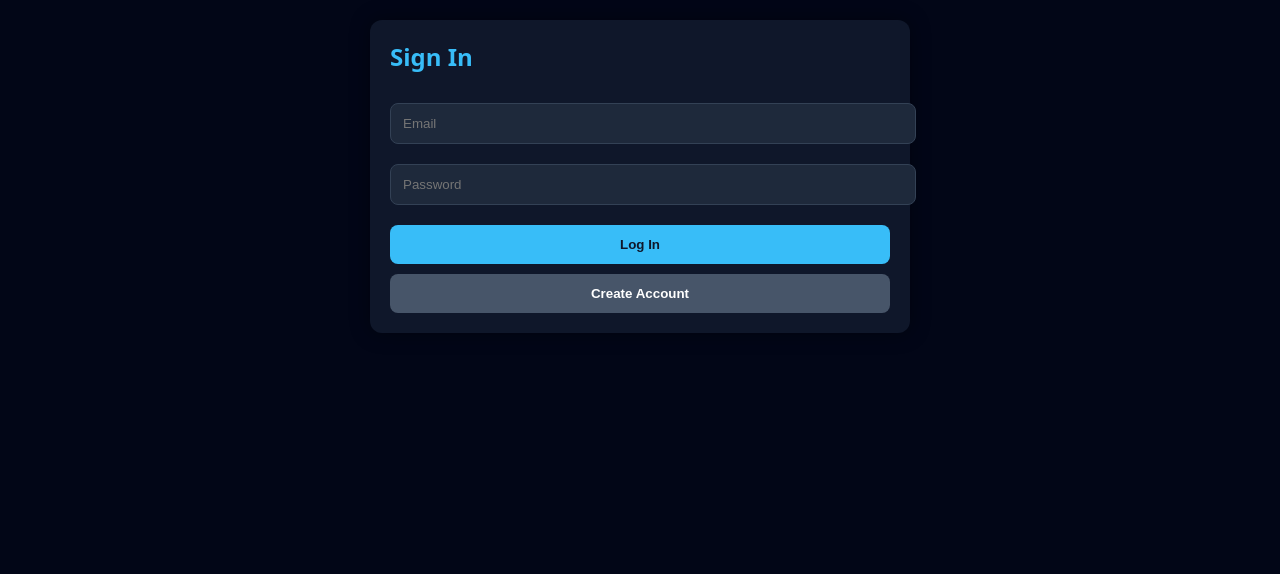
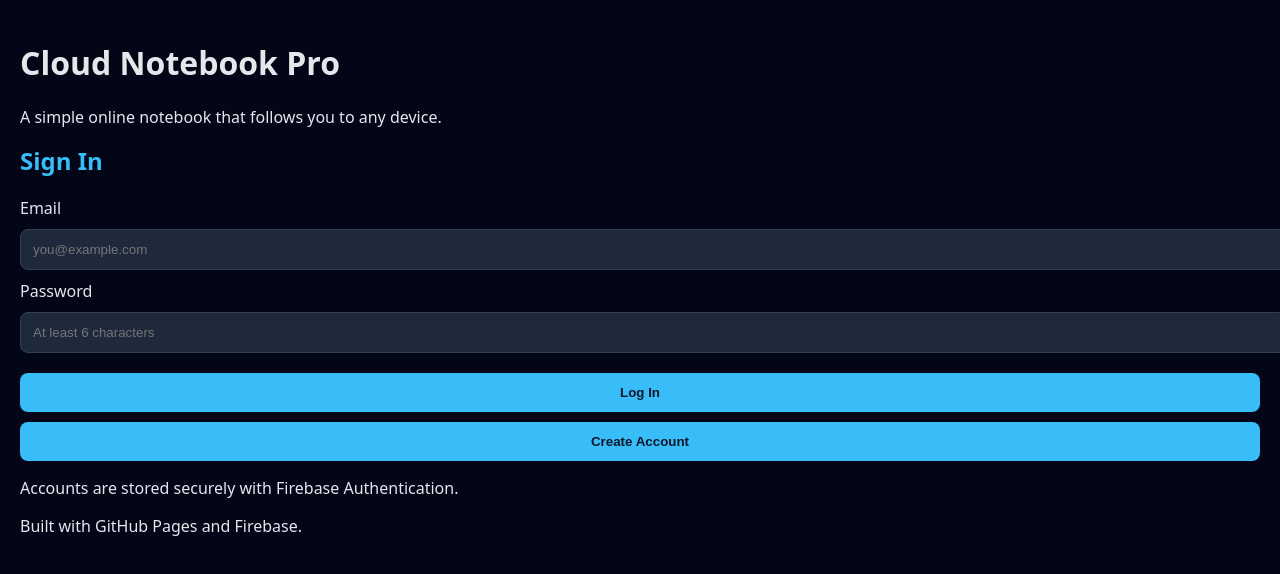
Before and after one commit to ryan222214/cloud-notebook-pro, a plain HTML site: page index.html in a window 1280 px wide. Drawn offline with Linux system fonts and the light colour scheme; no server answers.

Commit message:
Update index.html

```diff
--- a/index.html
+++ b/index.html
@@ -5,28 +5,69 @@
   <title>Cloud Notebook Pro</title>
   <meta name="viewport" content="width=device-width, initial-scale=1" />
   <link rel="stylesheet" href="style.css" />
+  <link rel="preconnect" href="https://fonts.googleapis.com" />
+  <link rel="preconnect" href="https://fonts.gstatic.com" crossorigin />
+  <link href="https://fonts.googleapis.com/css2?family=Inter:wght@400;500;600;700&display=swap" rel="stylesheet" />
 </head>
 <body>
 
-  <div id="auth-section" class="container">
-    <h2>Sign In</h2>
+  <div class="app-shell">
+    <header class="app-header">
+      <h1>Cloud Notebook Pro</h1>
+      <p class="tagline">A simple online notebook that follows you to any device.</p>
+    </header>
 
-    <input type="email" id="email" placeholder="Email" />
-    <input type="password" id="password" placeholder="Password" />
+    <main class="app-main">
+      <section id="auth-section" class="panel">
+        <h2>Sign In</h2>
 
-    <button id="loginBtn">Log In</button>
-    <button id="signupBtn" class="secondary">Create Account</button>
-  </div>
+        <label class="field">
+          <span>Email</span>
+          <input type="email" id="email" placeholder="you@example.com" />
+        </label>
 
-  <div id="app-section" class="container hidden">
-    <h2>Your Cloud Notebook</h2>
+        <label class="field">
+          <span>Password</span>
+          <input type="password" id="password" placeholder="At least 6 characters" />
+        </label>
 
-    <textarea id="noteInput" placeholder="Write a note..."></textarea>
-    <button id="addNoteBtn">Add Note</button>
-    <button id="logoutBtn" class="secondary">Log Out</button>
+        <button id="loginBtn" class="btn primary">Log In</button>
+        <button id="signupBtn" class="btn ghost">Create Account</button>
 
-    <h3>Saved Notes</h3>
-    <div id="notesList"></div>
+        <p class="hint">
+          Accounts are stored securely with Firebase Authentication.
+        </p>
+      </section>
+
+      <section id="app-section" class="panel hidden">
+        <h2>Your Cloud Notebook</h2>
+
+        <label class="field">
+          <span>Write a note</span>
+          <textarea id="noteInput" placeholder="Capture an idea, reminder, or thought..."></textarea>
+        </label>
+
+        <button id="addNoteBtn" class="btn primary full">Add Note</button>
+        <button id="logoutBtn" class="btn ghost full">Log Out</button>
+
+        <div class="notes-header">
+          <h3>Saved Notes</h3>
+          <span class="notes-subtitle">Newest notes appear at the top.</span>
+        </div>
+
+        <div id="notesList" class="notes-list">
+          <!-- Notes will be rendered here -->
+        </div>
+
+        <p class="empty-hint" id="emptyHint">
+          No notes yet. Write something above and tap “Add Note”.
+        </p>
+      </section>
+    </main>
+
+    <footer class="app-footer">
+      <span>Built with GitHub Pages and Firebase.</span>
+    </footer>
   </div>
 
   <!-- Firebase SDKs -->
@@ -34,9 +75,7 @@
   <script src="https://www.gstatic.com/firebasejs/8.10.1/firebase-auth.js"></script>
   <script src="https://www.gstatic.com/firebasejs/8.10.1/firebase-firestore.js"></script>
 
-  <!-- Your scripts -->
-  <script src="firebase.js"></script>
+  <!-- App logic (includes Firebase config) -->
   <script src="app.js"></script>
-
 </body>
 </html>
```
